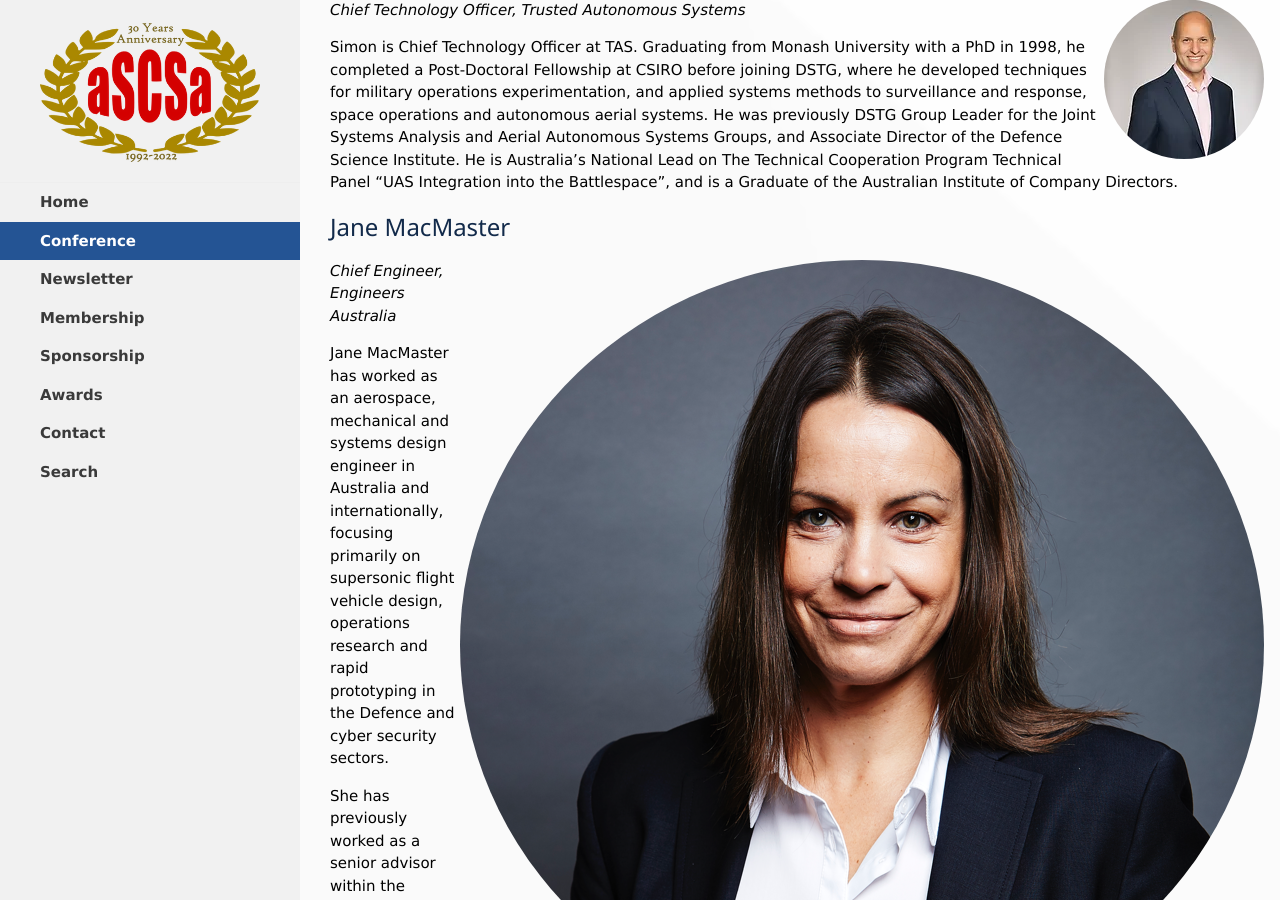
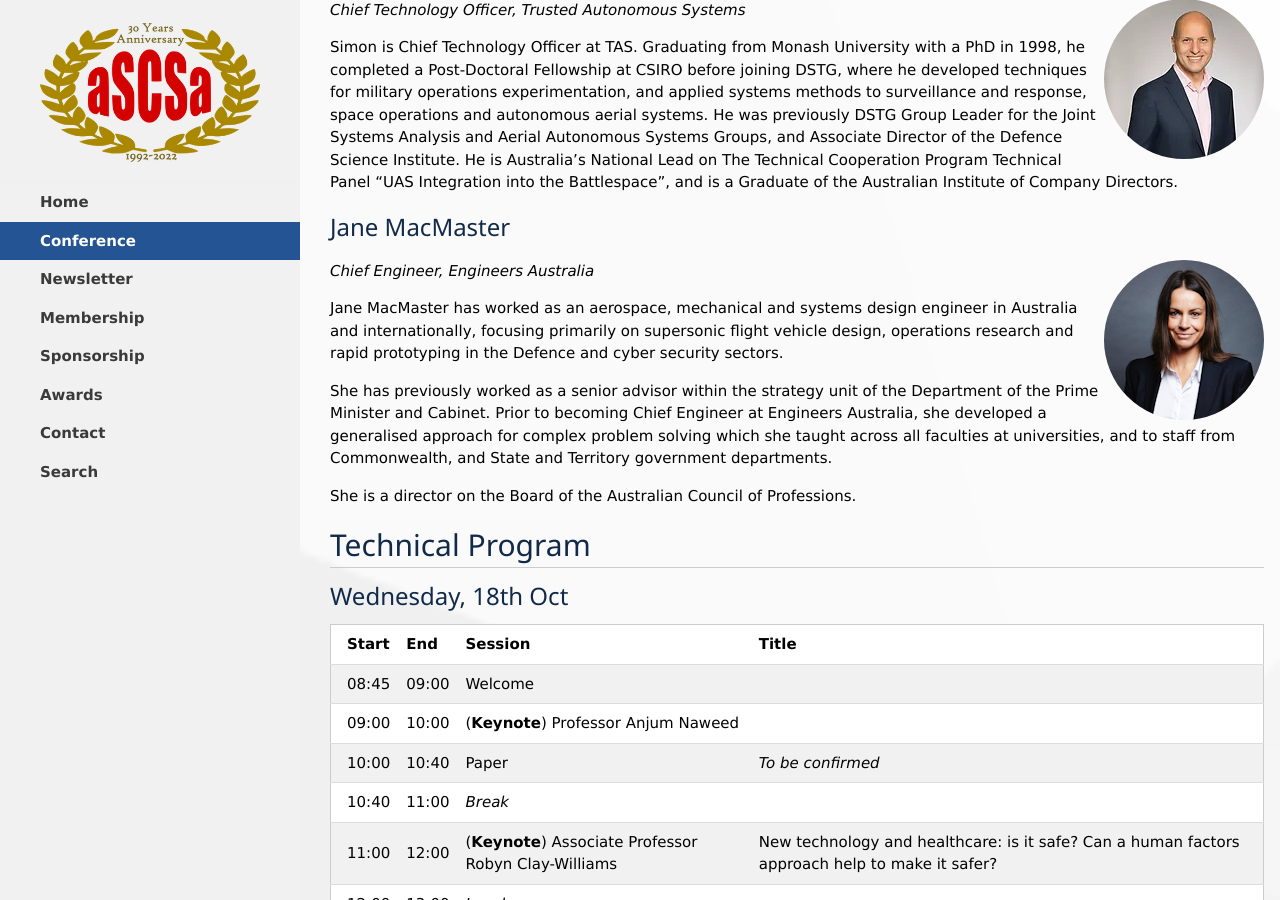
Before and after one commit to aus-safety-critical-systems-assoc/aus-safety-critical-systems-assoc.github.io, a Jekyll site: the page built from _conferences/2023.markdown, in a window 1280 px wide and 900 px high, scrolled down 3963 px. Built offline with Jekyll 4.4.1, drawn with Linux system fonts in a browser that asks for light colours.

```diff
--- a/_conferences/2023.markdown
+++ b/_conferences/2023.markdown
@@ -115,7 +115,7 @@
 Simon is Chief Technology Officer at TAS. Graduating from Monash University with a PhD in 1998, he completed a Post-Doctoral Fellowship at CSIRO before joining DSTG, where he developed techniques for military operations experimentation, and applied systems methods to surveillance and response, space operations and autonomous aerial systems. He was previously DSTG Group Leader for the Joint Systems Analysis and Aerial Autonomous Systems Groups, and Associate Director of the Defence Science Institute. He is Australia’s National Lead on The Technical Cooperation Program Technical Panel "UAS Integration into the Battlespace", and is a Graduate of the Australian Institute of Company Directors.
 
 ### Jane MacMaster
-![Jane MacMaster](/assets/img/conferences/2023/jane_macmaster.png){:class="w3-circle w3-right"}
+![Jane MacMaster](/assets/img/conferences/2023/jane_macmaster_sm.png){:class="w3-circle w3-right"}
 *Chief Engineer, Engineers Australia*
 
 Jane MacMaster has worked as an aerospace, mechanical and systems design engineer in Australia and internationally, focusing primarily on supersonic flight vehicle design, operations research and rapid prototyping in the Defence and cyber security sectors.
```
